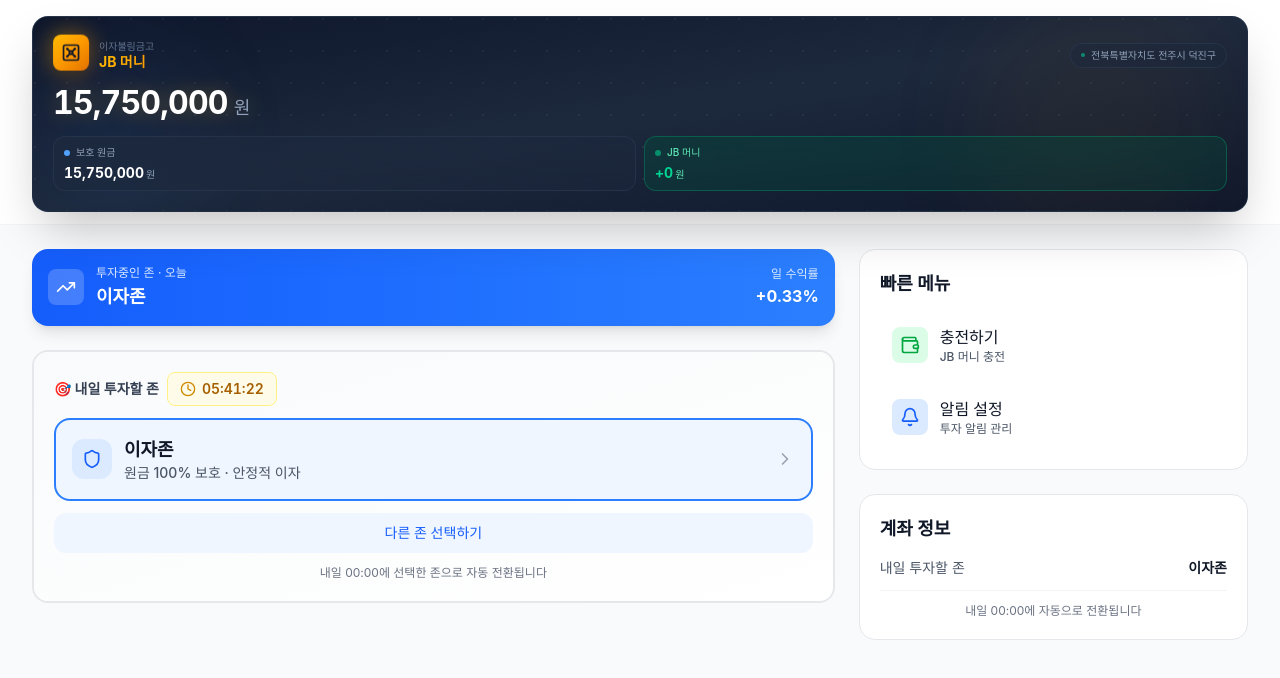
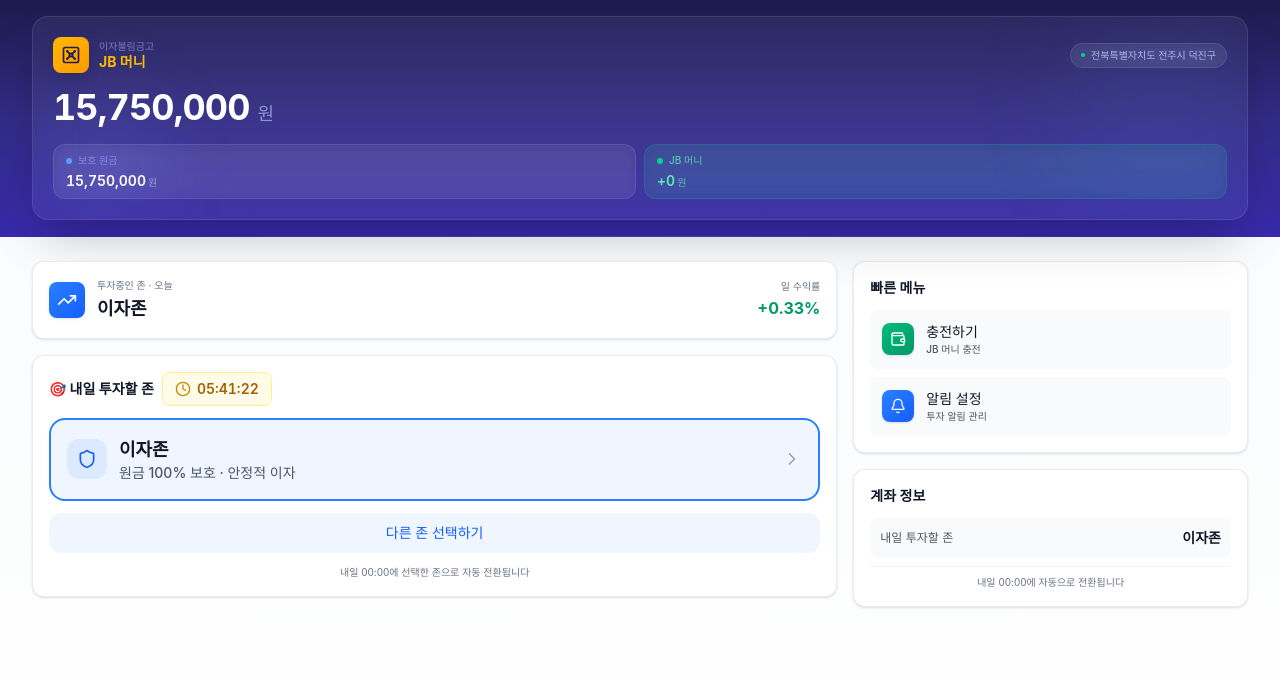
Before and after one commit to Djunnni/BlackSpoonDeveloper, a React (Vite) app: page /#/ in a window 1280 px wide. Shown: the top 678 px of the page. Built offline with nearby package versions, Linux system fonts and the light colour scheme.

Commit message:
메뉴변경

```diff
--- a/src/app/components/MainApp.tsx
+++ b/src/app/components/MainApp.tsx
@@ -209,124 +209,88 @@
       )}
 
       {/* ✅ JB 머니(헤더) 고정 + 아래만 스크롤 */}
-      <div className="h-[100dvh] overflow-hidden flex flex-col">
-        {/* ✅ 1) 고정 헤더 영역 */}
-        <div className="shrink-0 bg-white">
-          <div className="max-w-screen-xl mx-auto px-4 sm:px-6 lg:px-8 pt-4 pb-3">
-            {/* Premium Vault Card */}
-            <div className="relative bg-gradient-to-br from-slate-900 via-slate-800 to-slate-900 rounded-2xl p-5 overflow-hidden shadow-2xl border border-slate-700/50 group">
-              {/* 배경 패턴 */}
-              <div className="absolute inset-0 opacity-5">
-                <div className="absolute inset-0" style={{
-                  backgroundImage: `radial-gradient(circle at 2px 2px, white 1px, transparent 0)`,
-                  backgroundSize: '32px 32px'
-                }}></div>
-              </div>
-
-              {/* 금빛 그라데이션 효과 - 애니메이션 */}
-              <div className="absolute top-0 right-0 w-64 h-64 bg-gradient-to-br from-amber-500/20 to-transparent rounded-full blur-3xl animate-pulse"></div>
-              <div className="absolute bottom-0 left-0 w-48 h-48 bg-gradient-to-tr from-blue-500/10 to-transparent rounded-full blur-2xl"></div>
-
-              {/* 반짝이는 라인 효과 */}
-              <div className="absolute inset-0 opacity-0 group-hover:opacity-100 transition-opacity duration-700">
-                <div className="absolute top-0 left-0 w-full h-px bg-gradient-to-r from-transparent via-amber-400/50 to-transparent animate-shimmer"></div>
-              </div>
+      <div className="h-[100dvh] overflow-hidden flex flex-col bg-gradient-to-b from-slate-50 to-white">
+        {/* ✅ 1) 고정 헤더 영역 - 어두운 달 */}
+        <div className="shrink-0 bg-gradient-to-b from-indigo-950 via-indigo-900 to-indigo-800">
+          <div className="max-w-screen-xl mx-auto px-4 sm:px-6 lg:px-8 pt-4 pb-4">
+            {/* 🌙 Moon Card - Premium Dark */}
+            <div className="relative bg-white/5 backdrop-blur-xl rounded-2xl p-5 overflow-hidden border border-white/10 shadow-2xl">
+              {/* 달빛 효과 */}
+              <div className="absolute top-0 right-0 w-40 h-40 bg-blue-400/10 rounded-full blur-3xl"></div>
+              <div className="absolute bottom-0 left-0 w-32 h-32 bg-indigo-400/10 rounded-full blur-2xl"></div>
 
               <style>{`
-                @keyframes shimmer {
-                  0% { transform: translateX(-100%); }
-                  100% { transform: translateX(100%); }
-                }
                 @keyframes countUp {
                   from { opacity: 0; transform: translateY(10px); }
                   to { opacity: 1; transform: translateY(0); }
                 }
-                @keyframes float {
-                  0%, 100% { transform: translateY(0px); }
-                  50% { transform: translateY(-5px); }
-                }
-                .animate-shimmer {
-                  animation: shimmer 3s infinite;
-                }
                 .animate-countUp {
                   animation: countUp 0.6s ease-out forwards;
-                }
-                .animate-float {
-                  animation: float 3s ease-in-out infinite;
                 }
               `}</style>
 
               <div className="relative z-10">
-                {/* 상단: 지역 + 금고 헤더 통합 */}
-                <div className="flex items-center justify-between mb-3.5">
-                  {/* 왼쪽: 금고 아이콘 + 타이틀 */}
-                  <div className="flex items-center gap-2.5 animate-countUp">
-                    <div className="relative animate-float">
-                      <div className="absolute inset-0 bg-gradient-to-br from-amber-400 to-amber-600 rounded-lg blur-md opacity-70 animate-pulse"></div>
-                      <div className="relative bg-gradient-to-br from-amber-400 via-amber-500 to-amber-600 p-2 rounded-lg shadow-lg">
-                        <Vault className="w-5 h-5 text-slate-900" />
-                      </div>
+                {/* 상단: 금고 + 지역 */}
+                <div className="flex items-center justify-between mb-4">
+                  <div className="flex items-center gap-2.5">
+                    <div className="bg-gradient-to-br from-amber-400 to-amber-500 p-2 rounded-lg shadow-lg">
+                      <Vault className="w-5 h-5 text-indigo-950" />
                     </div>
                     <div>
-                      <div className="text-[10px] text-slate-500 leading-tight">이자불림금고</div>
-                      <div className="text-sm font-bold bg-gradient-to-r from-amber-400 to-amber-500 bg-clip-text text-transparent leading-tight">JB 머니</div>
+                      <div className="text-[10px] text-indigo-300/60 leading-tight">이자불림금고</div>
+                      <div className="text-sm font-bold text-amber-400 leading-tight">JB 머니</div>
                     </div>
                   </div>
 
-                  {/* 오른쪽: 지역 정보 */}
-                  <div className="flex items-center gap-1.5 px-2.5 py-1 bg-slate-800/60 rounded-full border border-slate-700/50 backdrop-blur-sm hover:border-emerald-500/30 transition-all duration-300">
-                    <div className="w-1 h-1 bg-emerald-400 rounded-full animate-pulse"></div>
-                    <span className="text-[10px] text-slate-400 font-medium">
+                  <div className="flex items-center gap-1.5 px-2.5 py-1 bg-white/5 rounded-full border border-white/10 backdrop-blur-sm">
+                    <div className="w-1 h-1 bg-emerald-400 rounded-full"></div>
+                    <span className="text-[10px] text-indigo-200/80 font-medium">
                       {user?.regionName || "전북특별자치도 전주시 덕진구"}
                     </span>
                   </div>
                 </div>
 
-                {/* 총 자산 - 애니메이션 */}
-                <div className="mb-3.5 animate-countUp" style={{ animationDelay: '0.1s' }}>
-                  <h1 className="text-[32px] font-bold text-white tracking-tight leading-none transition-all duration-300 hover:text-amber-100" style={{
-                    textShadow: '0 0 20px rgba(251, 191, 36, 0.3)',
+                {/* 총 자산 */}
+                <div className="mb-4 animate-countUp">
+                  <h1 className="text-[36px] font-bold text-white tracking-tight leading-none" style={{
                     fontVariantNumeric: 'tabular-nums'
                   }}>
                     {(account?.balance || 0).toLocaleString()}
-                    <span className="text-lg text-slate-400 ml-1.5 font-normal">원</span>
+                    <span className="text-lg text-indigo-200/60 ml-2 font-normal">원</span>
                   </h1>
                 </div>
 
-                {/* 원금 & 이자 구분 - 애니메이션 */}
-                <div className="flex items-center gap-2" style={{ animationDelay: '0.2s' }}>
-                  {/* 원금 */}
-                  <div className="flex-1 bg-gradient-to-br from-slate-800/80 to-slate-800/40 rounded-xl px-2.5 py-2 border border-slate-700/50 backdrop-blur-sm hover:border-blue-500/30 hover:shadow-lg hover:shadow-blue-500/10 transition-all duration-300 animate-countUp">
+                {/* 원금 & 이자 */}
+                <div className="flex items-center gap-2">
+                  <div className="flex-1 bg-white/5 rounded-xl px-3 py-2 border border-white/10 backdrop-blur-sm">
                     <div className="flex items-center gap-1.5 mb-1">
                       <div className="w-1.5 h-1.5 bg-blue-400 rounded-full"></div>
-                      <span className="text-[10px] text-slate-400 font-medium">보호 원금</span>
+                      <span className="text-[10px] text-indigo-300/60 font-medium">보호 원금</span>
                     </div>
-                    <div className="text-sm font-bold text-white leading-tight" style={{ fontVariantNumeric: 'tabular-nums' }}>
+                    <div className="text-sm font-semibold text-white leading-tight" style={{ fontVariantNumeric: 'tabular-nums' }}>
                       {((account?.balance || 0) - (account?.totalInterest || 0)).toLocaleString()}
-                      <span className="text-[10px] text-slate-400 ml-0.5 font-normal">원</span>
+                      <span className="text-[10px] text-indigo-200/60 ml-0.5 font-normal">원</span>
                     </div>
                   </div>
 
-                  {/* 이자 (JB머니) */}
-                  <div className="flex-1 bg-gradient-to-br from-emerald-900/40 to-emerald-800/20 rounded-xl px-2.5 py-2 border border-emerald-500/30 backdrop-blur-sm hover:border-emerald-400/50 hover:shadow-lg hover:shadow-emerald-500/20 transition-all duration-300 animate-countUp" style={{ animationDelay: '0.1s' }}>
+                  <div className="flex-1 bg-emerald-400/10 rounded-xl px-3 py-2 border border-emerald-400/20 backdrop-blur-sm">
                     <div className="flex items-center gap-1.5 mb-1">
-                      <div className="w-1.5 h-1.5 bg-emerald-400 rounded-full animate-pulse"></div>
-                      <span className="text-[10px] text-emerald-300 font-medium">JB 머니</span>
+                      <div className="w-1.5 h-1.5 bg-emerald-400 rounded-full"></div>
+                      <span className="text-[10px] text-emerald-300/80 font-medium">JB 머니</span>
                     </div>
-                    <div className="text-sm font-bold text-emerald-400 leading-tight" style={{ fontVariantNumeric: 'tabular-nums' }}>
+                    <div className="text-sm font-semibold text-emerald-300 leading-tight" style={{ fontVariantNumeric: 'tabular-nums' }}>
                       +{(account?.totalInterest || 0).toLocaleString()}
-                      <span className="text-[10px] text-emerald-300 ml-0.5 font-normal">원</span>
+                      <span className="text-[10px] text-emerald-300/70 ml-0.5 font-normal">원</span>
                     </div>
                   </div>
 
-                  {/* 선택중 테마 */}
                   {account?.nextZone === "extreme" && account?.extremeTheme && (
-                    <div className="flex-1 bg-gradient-to-br from-purple-900/40 to-pink-900/40 rounded-xl px-2.5 py-2 border border-purple-500/30 backdrop-blur-sm hover:border-purple-400/50 hover:shadow-lg hover:shadow-purple-500/20 transition-all duration-300 animate-countUp" style={{ animationDelay: '0.2s' }}>
+                    <div className="flex-1 bg-purple-400/10 rounded-xl px-3 py-2 border border-purple-400/20 backdrop-blur-sm">
                       <div className="flex items-center gap-1.5 mb-1">
                         <div className="w-1.5 h-1.5 bg-purple-400 rounded-full"></div>
-                        <span className="text-[10px] text-purple-300 font-medium">선택 테마</span>
+                        <span className="text-[10px] text-purple-300/80 font-medium">선택 테마</span>
                       </div>
-                      <div className="text-sm font-bold text-white leading-tight truncate">
+                      <div className="text-sm font-semibold text-white leading-tight truncate">
                         {account.extremeTheme}
                       </div>
                     </div>
@@ -382,7 +346,8 @@
             )}
           </div>
 
-          <div className="h-px bg-gray-100" />
+          {/* 달에서 태양으로의 전환 */}
+          <div className="h-px bg-gradient-to-r from-indigo-800 via-indigo-400/30 to-indigo-800" />
         </div>
 
         {/* ✅ 2) 아래만 스크롤되는 영역 (스크롤 유지 + 스크롤바만 숨김 + 하단 여백 증가) */}
@@ -411,18 +376,18 @@
                 "calc(env(safe-area-inset-bottom) + 120px)",
             }}
           >
-            <div className="grid grid-cols-1 lg:grid-cols-3 gap-6">
-              <div className="lg:col-span-2 space-y-6">
-                {/* 투자중인 존 - 컴팩트 디자인 */}
-                <div className="bg-gradient-to-r from-blue-600 to-blue-500 rounded-2xl p-4 shadow-lg">
+            <div className="grid grid-cols-1 lg:grid-cols-3 gap-4">
+              <div className="lg:col-span-2 space-y-4">
+                {/* ☀️ 투자중인 존 - 밝은 태양 */}
+                <div className="relative bg-white rounded-xl p-4 border border-gray-200/80 shadow-sm">
                   <div className="flex items-center justify-between">
                     <div className="flex items-center gap-3">
-                      <div className="p-2 bg-white/20 rounded-lg backdrop-blur-sm">
+                      <div className="bg-gradient-to-br from-blue-500 to-blue-600 p-2 rounded-lg shadow-sm">
                         <TrendingUp className="w-5 h-5 text-white" />
                       </div>
                       <div>
-                        <p className="text-xs text-blue-100 mb-0.5">투자중인 존 · 오늘</p>
-                        <h3 className="font-bold text-white">
+                        <p className="text-[10px] text-gray-500 mb-0.5">투자중인 존 · 오늘</p>
+                        <h3 className="font-bold text-gray-900">
                           {account?.currentZone === 'interest' && '이자존'}
                           {account?.currentZone === 'extreme' && '이자워크존'}
                           {account?.currentZone === 'balance' && '파워워크존'}
@@ -430,8 +395,8 @@
                       </div>
                     </div>
                     <div className="text-right">
-                      <p className="text-xs text-blue-100 mb-0.5">일 수익률</p>
-                      <p className="font-bold text-white">
+                      <p className="text-[10px] text-gray-500 mb-0.5">일 수익률</p>
+                      <p className="font-bold text-emerald-600">
                         {account?.dailyReturnRate
                           ? `+${(account.dailyReturnRate * 100).toFixed(2)}%`
                           : '+0.00%'}
@@ -440,13 +405,12 @@
                   </div>
                 </div>
 
-                {/* 내일 투자할 존 카드 */}
-                <div className="bg-white rounded-2xl border-2 border-gray-200 overflow-hidden">
-                  {/* 내일 투자할 존 */}
-                  <div className="p-5 bg-gradient-to-br from-gray-50 to-white">
+                {/* ☀️ 내일 투자할 존 - 밝은 태양 */}
+                <div className="bg-white rounded-xl border border-gray-200/80 overflow-hidden shadow-sm">
+                  <div className="p-4">
                     <div className="flex items-center justify-between mb-3">
                       <div className="flex items-center gap-2">
-                        <h3 className="text-sm font-semibold text-gray-700">
+                        <h3 className="text-sm font-semibold text-gray-900">
                           🎯 내일 투자할 존
                         </h3>
                         <CountdownTimer />
@@ -494,31 +458,32 @@
                       </div>
                     )}
 
-                    <p className="text-xs text-gray-500 text-center mt-3">
+                    <p className="text-[10px] text-gray-500 text-center mt-3">
                       내일 00:00에 선택한 존으로 자동 전환됩니다
                     </p>
                   </div>
                 </div>
               </div>
 
-              <div className="space-y-6">
-                <div className="bg-white rounded-2xl p-5 border border-gray-200">
-                  <h3 className="font-semibold text-gray-900 mb-4">
+              <div className="space-y-4">
+                {/* ☀️ 빠른 메뉴 */}
+                <div className="bg-white rounded-xl p-4 border border-gray-200/80 shadow-sm">
+                  <h3 className="font-semibold text-gray-900 mb-3 text-sm">
                     빠른 메뉴
                   </h3>
                   <div className="space-y-2">
                     <button
                       onClick={() => navigate("/charge")}
-                      className="w-full flex items-center gap-3 p-3 rounded-xl hover:bg-gray-50 transition-colors"
+                      className="w-full flex items-center gap-3 p-3 rounded-lg bg-gray-50 hover:bg-gray-100 transition-colors group"
                     >
-                      <div className="p-2 bg-green-100 rounded-lg">
-                        <Wallet className="w-5 h-5 text-green-600" />
+                      <div className="bg-gradient-to-br from-emerald-500 to-emerald-600 p-2 rounded-lg shadow-sm">
+                        <Wallet className="w-4 h-4 text-white" />
                       </div>
                       <div className="flex-1 text-left">
-                        <p className="font-medium text-gray-900">
+                        <p className="font-medium text-gray-900 text-sm">
                           충전하기
                         </p>
-                        <p className="text-xs text-gray-600">
+                        <p className="text-[10px] text-gray-600">
                           JB 머니 충전
                         </p>
                       </div>
@@ -526,16 +491,16 @@
 
                     <button
                       onClick={() => navigate("/notifications")}
-                      className="w-full flex items-center gap-3 p-3 rounded-xl hover:bg-gray-50 transition-colors"
+                      className="w-full flex items-center gap-3 p-3 rounded-lg bg-gray-50 hover:bg-gray-100 transition-colors group"
                     >
-                      <div className="p-2 bg-blue-100 rounded-lg">
-                        <Bell className="w-5 h-5 text-blue-600" />
+                      <div className="bg-gradient-to-br from-blue-500 to-blue-600 p-2 rounded-lg shadow-sm">
+                        <Bell className="w-4 h-4 text-white" />
                       </div>
                       <div className="flex-1 text-left">
-                        <p className="font-medium text-gray-900">
+                        <p className="font-medium text-gray-900 text-sm">
                           알림 설정
                         </p>
-                        <p className="text-xs text-gray-600">
+                        <p className="text-[10px] text-gray-600">
                           투자 알림 관리
                         </p>
                       </div>
@@ -543,13 +508,14 @@
                   </div>
                 </div>
 
-                <div className="bg-white rounded-2xl p-5 border border-gray-200">
-                  <h3 className="font-semibold text-gray-900 mb-4">
+                {/* ☀️ 계좌 정보 */}
+                <div className="bg-white rounded-xl p-4 border border-gray-200/80 shadow-sm">
+                  <h3 className="font-semibold text-gray-900 mb-3 text-sm">
                     계좌 정보
                   </h3>
-                  <div className="space-y-3">
-                    <div className="flex items-center justify-between">
-                      <p className="text-sm text-gray-600">
+                  <div className="space-y-2">
+                    <div className="flex items-center justify-between p-2.5 rounded-lg bg-gray-50">
+                      <p className="text-xs text-gray-600">
                         내일 투자할 존
                       </p>
                       <p className="text-sm font-semibold text-gray-900">
@@ -559,11 +525,11 @@
 
                     {account?.nextZone === "extreme" &&
                       account?.extremeTheme && (
-                        <div className="flex items-center justify-between">
-                          <p className="text-sm text-gray-600">
+                        <div className="flex items-center justify-between p-2.5 rounded-lg bg-orange-50 border border-orange-200/50">
+                          <p className="text-xs text-gray-600">
                             선택한 테마
                           </p>
-                          <p className="text-sm font-semibold text-gray-900">
+                          <p className="text-sm font-semibold text-orange-600">
                             {account.extremeTheme}
                           </p>
                         </div>
@@ -571,18 +537,18 @@
 
                     {account?.nextZone === "balance" &&
                       account?.balanceRatio !== undefined && (
-                        <div className="flex items-center justify-between">
-                          <p className="text-sm text-gray-600">
+                        <div className="flex items-center justify-between p-2.5 rounded-lg bg-purple-50 border border-purple-200/50">
+                          <p className="text-xs text-gray-600">
                             투자 비율
                           </p>
-                          <p className="text-sm font-semibold text-gray-900">
+                          <p className="text-sm font-semibold text-purple-600">
                             {account.balanceRatio}%
                           </p>
                         </div>
                       )}
 
-                    <div className="pt-3 border-t border-gray-100">
-                      <p className="text-xs text-gray-500 text-center">
+                    <div className="pt-2 border-t border-gray-100">
+                      <p className="text-[10px] text-gray-500 text-center">
                         내일 00:00에 자동으로 전환됩니다
                       </p>
                     </div>
```
